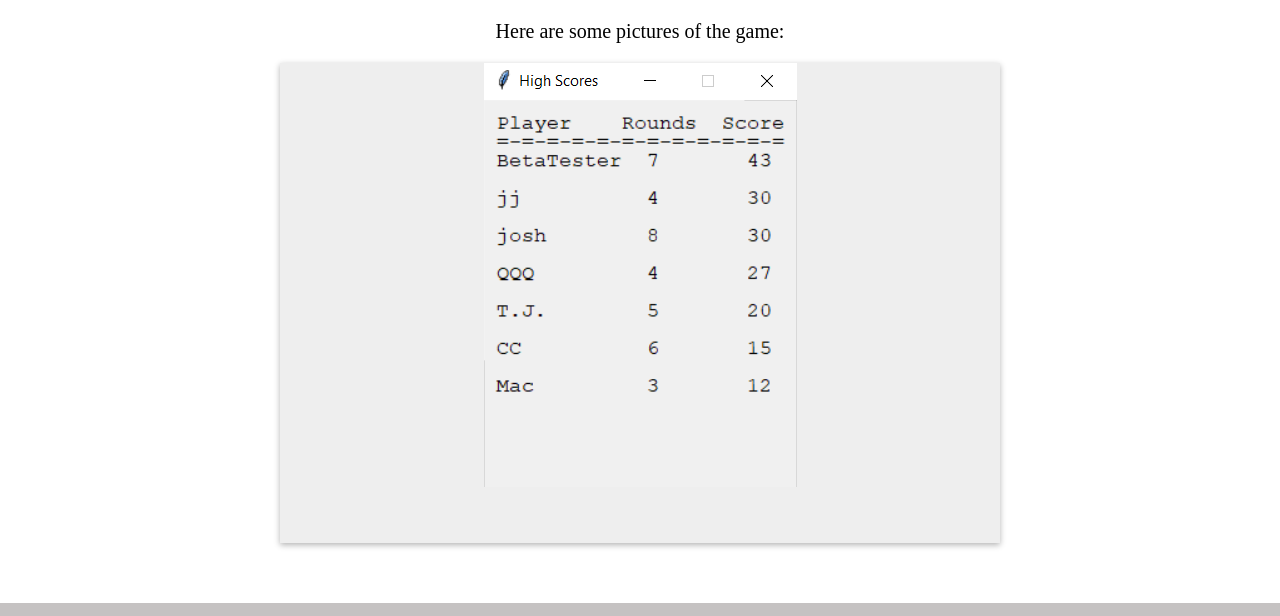
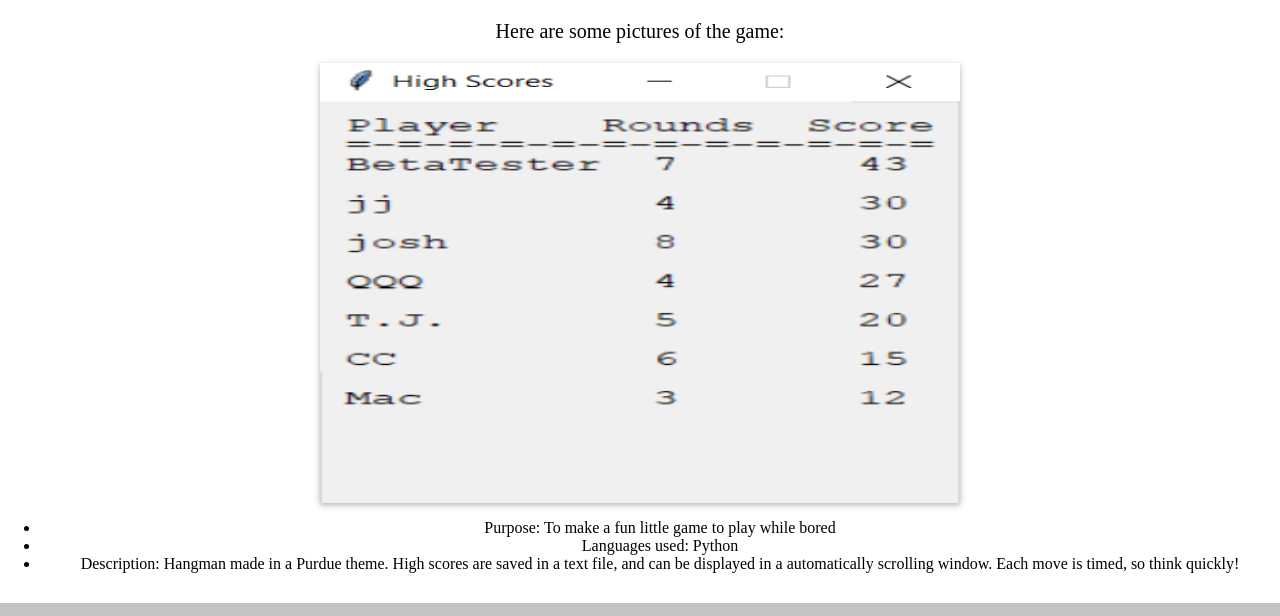
Before and after one commit to pzjiang/pzjiang.github.io, a Gatsby site: page /hangman in a window 1280 px wide. Shown: the part 125-741 px from the top of the page. Built offline with nearby package versions, Linux system fonts and the light colour scheme; Gatsby itself is replaced by a stand-in of ours.

Commit message:
finishing up project page and gallery

```diff
--- a/src/pages/hangman.js
+++ b/src/pages/hangman.js
@@ -20,28 +20,37 @@ const HangmanPage = () => {
             </div>
             <div class="carousel">
                 <input type="checkbox" class="faux-ui-facia" />
-                <div class="slide" slide="1" annot="More to come, but enjoy this picture I took of NEOWISE for now.">
-                    <img src="/hangtitle.PNG" alt="Slide 1" />
+                <div class="slide" slide="1" annot="Homepage of Boilerup Hangman">
+                    <img class="galleryimage" src="/hangtitle.PNG" alt="Slide 1" />
                 </div>
 
                 <input type="checkbox" class="faux-ui-facia" />
-                <div class="slide" slide="2" annot="BoilerMake - Cam Mouse">
-                    <img src="/hangmanGameplay.PNG" alt="Slide 2" />
+                <div class="slide" slide="2" annot="Gameplay picture">
+                    <img class="galleryimage" src="/hangmanGameplay.PNG" alt="Slide 2" />
                 </div>
 
                 <input type="checkbox" class="faux-ui-facia" />
-                <div class="slide" slide="3" annot="VandyHacks - Social Savage">
-                    <img src="/losescreen.PNG" alt="Slide 3" />
+                <div class="slide" slide="3" annot="Screen displayed after loss">
+                    <img class="galleryimage" src="/losescreen.PNG" alt="Slide 3" />
                 </div>
 
                 <input type="checkbox" class="faux-ui-facia" />
-                <div class="slide" slide="4" annot="HackTX - Farm Assist">
-                    <img src="/highscores.PNG" alt="Slide 4" />
+                <div class="slide" slide="4" annot="High scores window">
+                    <img class="galleryimage" src="/highscores.PNG" alt="Slide 4" />
                 </div>
 
 
             </div>
-
+            <div class="projectheadings">
+                <ul>
+                    <li>Purpose: To make a fun little game to play while bored</li>
+                    <li>Languages used: Python</li>
+                    <li>Description: Hangman made in a Purdue theme. High scores are saved
+                        in a text file, and can be displayed in a automatically scrolling window. Each move is timed,
+                        so think quickly!
+                    </li>
+                </ul>
+            </div>
 
 
 
--- a/src/styles/global.css
+++ b/src/styles/global.css
@@ -6,6 +6,11 @@ body {
     overflow-x: hidden;
 
 }
+-webkit-scrollbar {
+    display: none;
+  }
+
+
 p {
     line-height: 1.2;
     font-size: 1.25rem;
--- a/src/styles/layout.css
+++ b/src/styles/layout.css
@@ -54,6 +54,7 @@
 .entiredesk {
     margin: 0px;
     max-width: 100%;
+    scrollbar-width: 0;
 
 }
 .desk {
--- a/src/styles/projectpage.css
+++ b/src/styles/projectpage.css
@@ -24,16 +24,26 @@
 }
 
 .imageteasers {
-    max-width: 15vw;
-    max-height: 15vh;
+    max-width: 30vw;
+    max-height: 30vh;
+    margin-top: 3vh;
 }
 
 
+.projectspacing {
+  min-height: 5vh;
+}
 /* this will be carousel css code */
+.galleryimage {
+  width: 80vmin;
+  height: 55vmin;
+}
+
+
 .carousel {
     position: relative;
-    width: 90vmin;
-    height: 60vmin;
+    width: 80vmin;
+    height: 55vmin;
     overflow: hidden;
     left: 0vw;
     margin: 0 auto;
@@ -50,8 +60,8 @@
     position: absolute;
     margin-left: 0;
     z-index: 1;
-    width: 90vmin;
-    height: 60vmin;
+    width: 80vmin;
+    height: 55vmin;
     background-color: #eee;
     text-align: center;
     transition: opacity 0.4s;
```
Also changed, not shown: src/pages/projects.js (+34 -5 lines).
